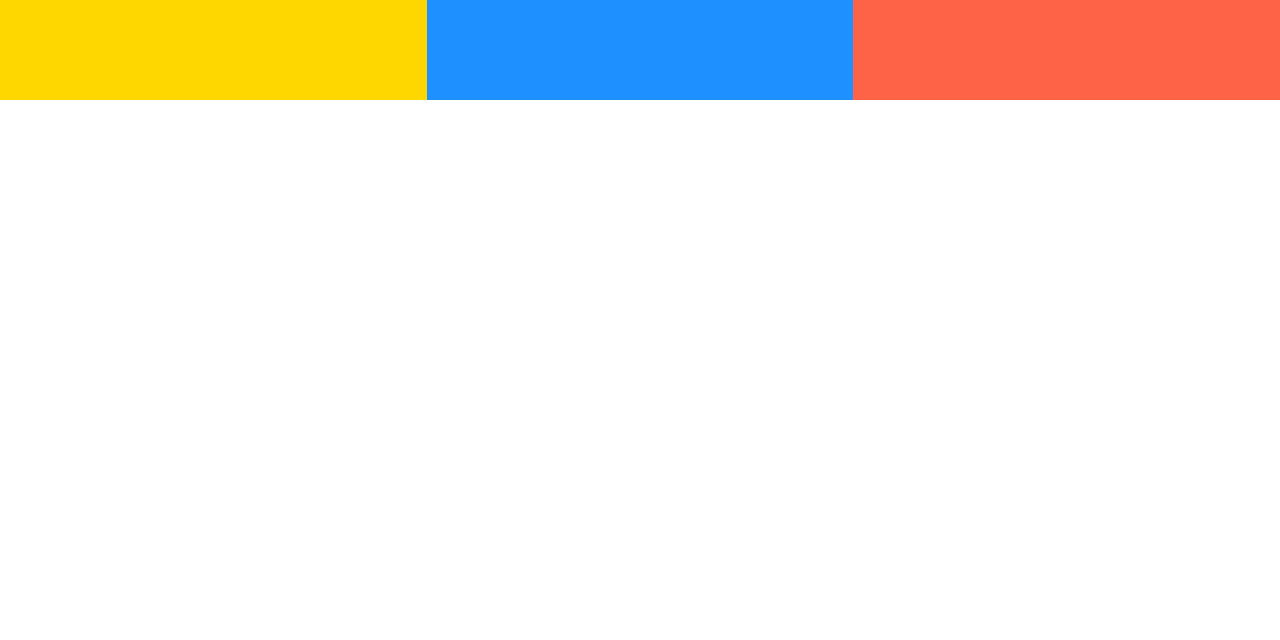
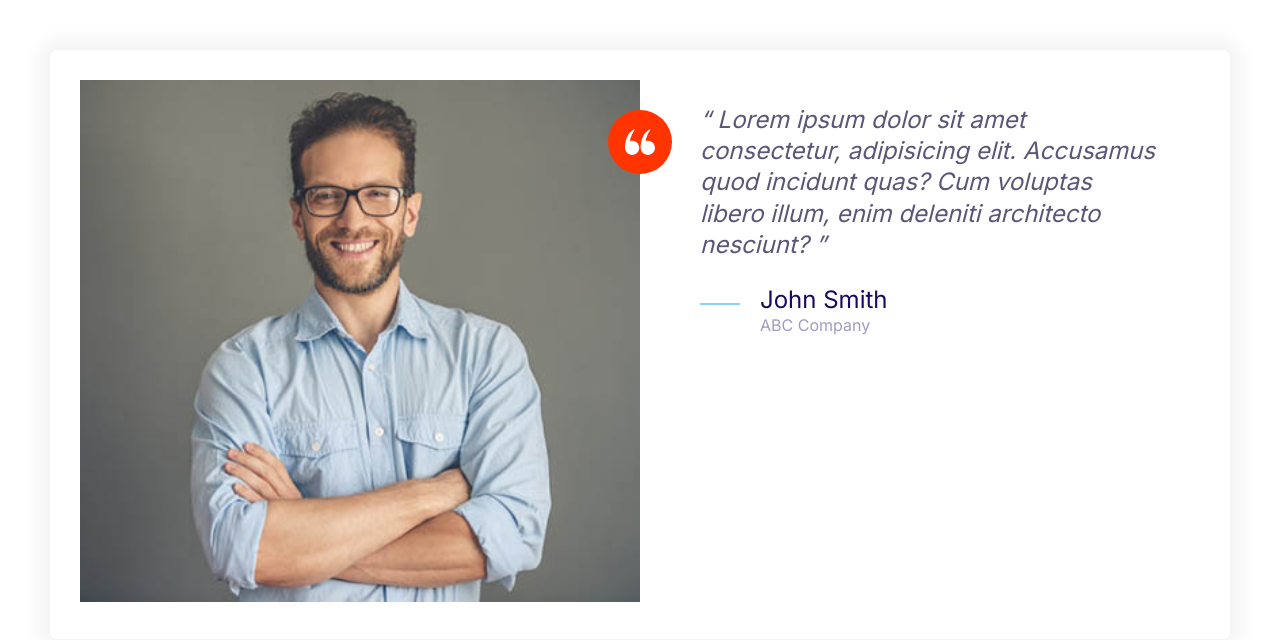
Before and after one commit to savgym/Moshify, a plain HTML site: page index.html in a window 1280 px wide. Drawn offline with Linux system fonts and the light colour scheme.

Commit message:
Testimonial

```diff
--- a/CSS/style.css
+++ b/CSS/style.css
@@ -163,8 +163,17 @@ a {
   height: 40px;
 }
 
+.icon--small {
+  width: 30px;
+  height: 30px;
+}
+
 .icon--primary {
   fill: var(--color-primary);
+}
+
+.icon--white {
+  fill: #fff;
 }
 
 .icon-container {
@@ -175,6 +184,10 @@ a {
   display: inline-flex;
   justify-content: center;
   align-items: center;
+}
+
+.icon-container--accent {
+  background-color: var(--color-accent);
 }
 
 /* Buttons */
@@ -450,3 +463,34 @@ a {
     grid-template-columns: repeat(3, 1fr);
   }
 }
+
+/* Testimonial */
+
+.testimonial {
+  padding: 3rem;
+}
+
+.testimonial__image {
+  position: relative;
+}
+
+.testimonial__image > img {
+  width: 100%;
+}
+
+.testimonial__image > .icon-container {
+  position: absolute;
+  top: 3rem;
+  right: -32px;
+}
+
+@media screen and (min-width: 768px) {
+  .testimonial .quote,
+  .testimonial .quote__author {
+    font-size: 2.4rem;
+  }
+
+  .testimonial .quote {
+    margin-left: 6rem;
+  }
+}
--- a/index.html
+++ b/index.html
@@ -13,11 +13,38 @@
       rel="stylesheet"
     />
   </head>
-  <body>
-    <div class="grid grid--1x2 grid--1x3">
-      <div style="height: 100px; background: gold"></div>
-      <div style="height: 100px; background: dodgerblue"></div>
-      <div style="height: 100px; background: tomato"></div>
+  <body style="padding: 5rem">
+    <div class="card testimonial">
+      <div class="grid grid--1x2">
+        <div class="testimonial__image">
+          <img src="/images/testimonial.jpg" alt="A happy , smiling customer" />
+          <span class="icon-container icon-container--accent">
+            <svg class="icon icon--white icon--small">
+              <use xlink:href="images/sprite.svg#quotes"></use>
+            </svg>
+          </span>
+        </div>
+        <blockquote class="quote">
+          <p class="quote__text">
+            Lorem ipsum dolor sit amet consectetur, adipisicing elit. Accusamus
+            quod incidunt quas? Cum voluptas libero illum, enim deleniti
+            architecto nesciunt?
+          </p>
+          <footer>
+            <div class="media">
+              <div class="media__image">
+                <svg class="icon icon--primary quote__line">
+                  <use xlink:href="images/sprite.svg#line"></use>
+                </svg>
+              </div>
+              <div class="media__body">
+                <h3 class="media__title quote__author">John Smith</h3>
+                <p class="quote__organization">ABC Company</p>
+              </div>
+            </div>
+          </footer>
+        </blockquote>
+      </div>
     </div>
   </body>
 </html>
```
Also changed, not shown: components/testimonial.html (added, +32 -0 lines), images/testimonial.jpg (added).
